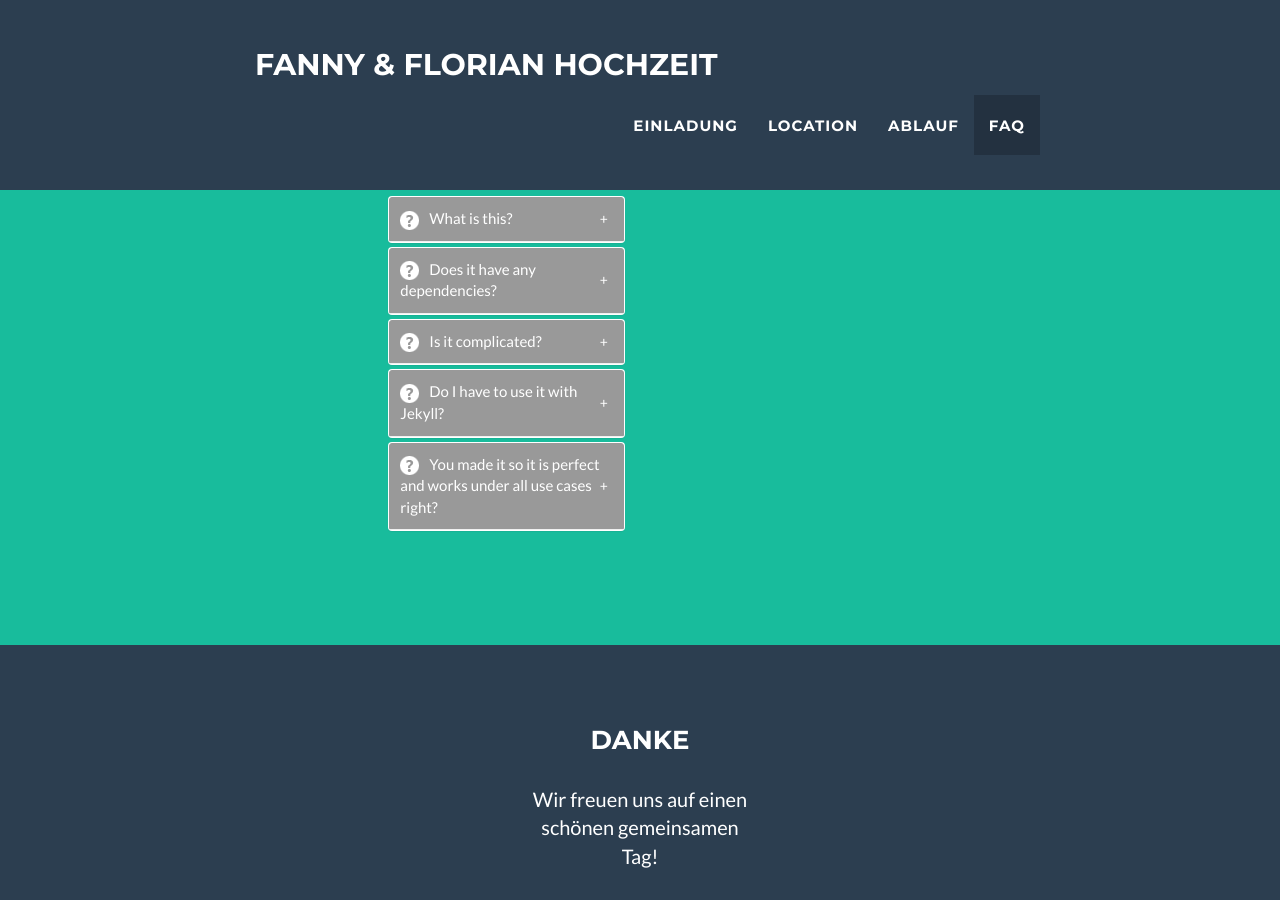
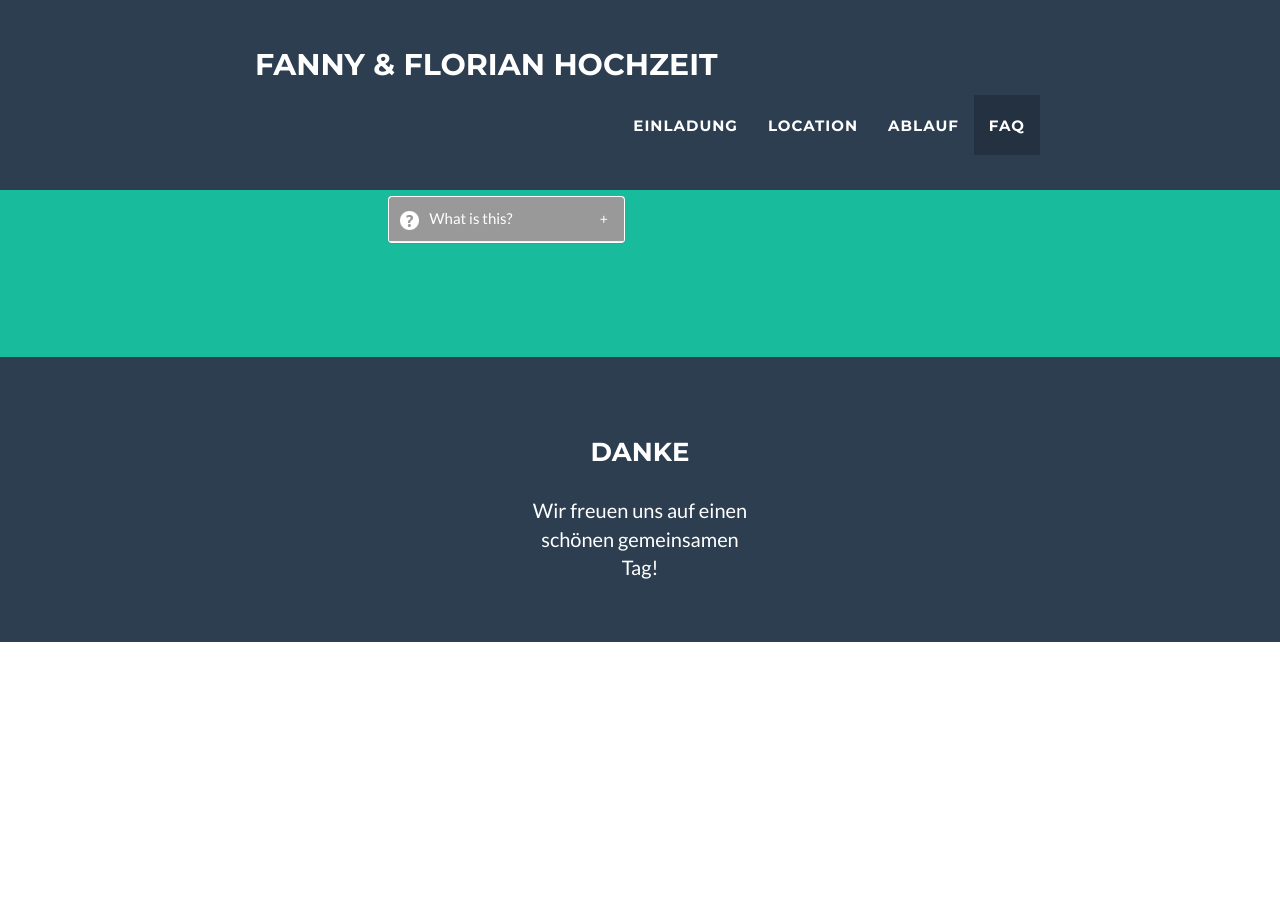
Before and after one commit to Sosian/sosian.github.io, a Jekyll site: the page built from index.html, in a window 1280 px wide and 900 px high, scrolled down 2112 px. Built offline with Jekyll 4.4.1, drawn with Linux system fonts in a browser that asks for light colours; after the commit the page ends 2764 px from its top, so only the background shows below that.

Commit message:
Some changes

```diff
--- a/_config.yml
+++ b/_config.yml
@@ -22,17 +22,5 @@ permalink: pretty
 
 #for faqs
 faqs:
-  - title: What is this?
-    body: <p>a collapsible div</p>
-
-  - title: Does it have any dependencies?
-    body: <p>Nope</p>
-
-  - title: Is it complicated?
-    body: <p>Well, not really, but you do have to follow a few rules. It works best if you use jekyll and a data file to loop thru and build the proper strucure.</p>
-
-  - title: Do I have to use it with Jekyll?
-    body: <p>Nope, it just makes it easier to have the correct toggle/body index numbers.</p>
-
-  - title: You made it so it is perfect and works under all use cases right?
-    body: <p>Well, no. It works great as a simple expandable FAQ, but I have not tried to use it for anything else. For example, if you stick a large image in one of the bodies it may not work properly.</p>
+  title: What is this?
+  body: <p>a collapsible div</p>
--- a/_includes/faq.html
+++ b/_includes/faq.html
@@ -9,16 +9,14 @@
         </div>
         <div class="row">
             <div class="col-lg-4 col-lg-offset-2">
-                {% for item in site.faqs %}
                     <div class="panel">
                         <div class="panel-heading" data-toggle="{{forloop.index}}">
-                            <img alt="" class="panel-heading-question" data-toggle="{{forloop.index}}" src="img/questionmark.png"><a data-toggle="{{forloop.index}}" href="javascript:void(0)">{{item.title}}</a>
+                            <img alt="" class="panel-heading-question" data-toggle="{{forloop.index}}" src="img/questionmark.png"><a data-toggle="{{forloop.index}}" href="javascript:void(0)">{{site.faqs.title}}</a>
                         </div>
                             <div class="panel-body hidden-element" data-body="{{forloop.index}}">
-                            {{item.body}}
+                            {{site.faqs.body}}
                         </div>
                     </div>
-                {% endfor %}
             </div>
         </div>
     </div>
```
